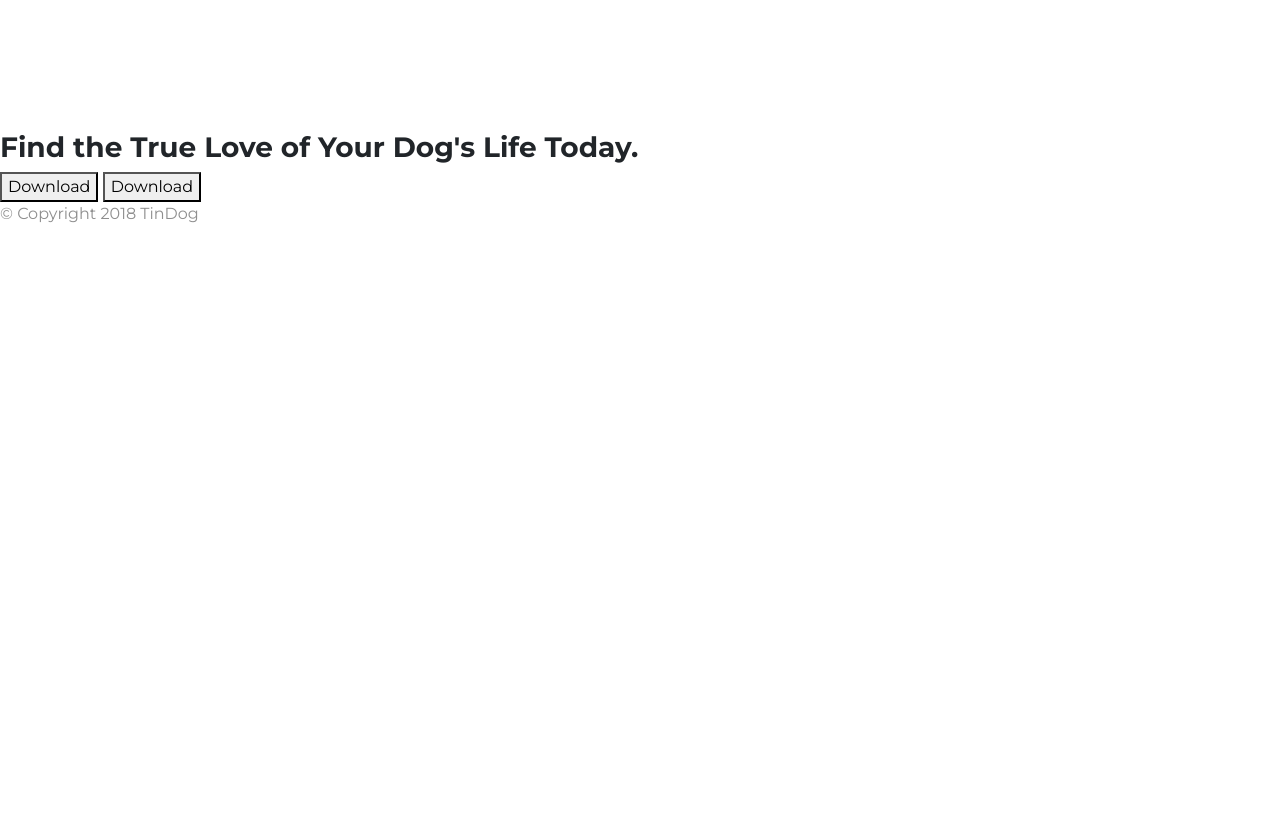
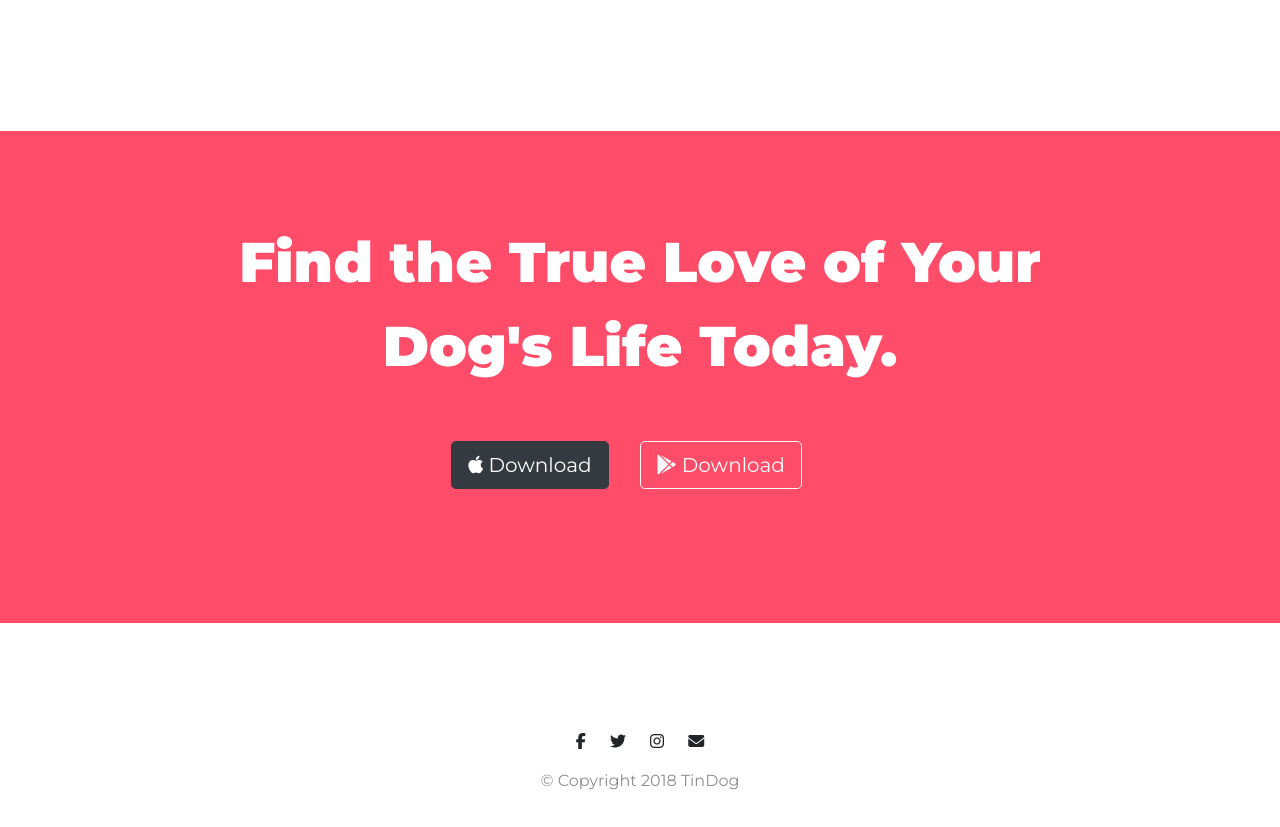
Before and after one commit to Ts8998/TinDog-CourseProject, a plain HTML site: page index.html in a window 1280 px wide. Shown: the part 2402-3229 px from the top of the page. Before the commit the page ends 2644 px from the top, so only its background shows below. Drawn offline with nearby package versions, Linux system fonts and the light colour scheme.

Commit message:
Download and Footer Area

```diff
--- a/css/styles.css
+++ b/css/styles.css
@@ -151,3 +151,29 @@ p {
 .pricing-column {
   padding: 3% 2%;
 }
+
+/* CTA Section */
+
+#cta {
+  background-color: #ff4C68;
+  color: #fff;
+  padding: 7% 15%;
+  text-align: center;
+}
+
+.cta-heading {
+  font-weight: 900;
+  font-size: 3.5rem;
+  line-height: 1.5;
+}
+
+/* Footer Section */
+
+#footer {
+  padding: 7% 15%;
+  text-align: center;
+}
+
+.social-icon {
+  margin: 20px 10px;
+}
--- a/index.html
+++ b/index.html
@@ -32,13 +32,13 @@
 
               <ul class="navbar-nav ml-auto">
                   <li class="nav-item">
-                      <a class="nav-link" href="">Contact</a>
+                      <a class="nav-link" href="#footer">Contact</a>
                   </li>
                   <li class="nav-item">
-                      <a class="nav-link" href="">Pricing</a>
+                      <a class="nav-link" href="#pricing">Pricing</a>
                   </li>
                   <li class="nav-item">
-                      <a class="nav-link" href="">Download</a>
+                      <a class="nav-link" href="#cta">Download</a>
                   </li>
               </ul>
 
@@ -55,6 +55,7 @@
           <button type="button" class="btn btn-dark btn-lg download-button"><span class="fab fa-apple"></span> Download</button>
           <button type="button" class="btn btn-outline-light btn-lg download-button"><span class="fab fa-google-play"></span> Download</button>
         </div>
+
         <div class="col-lg-6">
           <img src="images/iphone6.png" alt="iphone-mockup" class="title-image">
         </div>
@@ -207,9 +208,9 @@
 
   <section id="cta">
 
-    <h3>Find the True Love of Your Dog's Life Today.</h3>
-    <button type="button">Download</button>
-    <button type="button">Download</button>
+    <h3 class="cta-heading">Find the True Love of Your Dog's Life Today.</h3>
+    <button class="btn btn-lg btn-dark download-button" type="button"><span class="fab fa-apple"></span> Download</button>
+    <button class="btn btn-lg btn-outline-light download-button" type="button"><span class="fab fa-google-play"></span> Download</button>
 
   </section>
 
@@ -217,6 +218,10 @@
   <!-- Footer -->
 
   <footer id="footer">
+    <i class="social-icon fab fa-facebook-f"></i>
+    <i class="social-icon fab fa-twitter"></i>
+    <i class="social-icon fab fa-instagram"></i>
+    <i class="social-icon fas fa-envelope"></i>
 
     <p>© Copyright 2018 TinDog</p>
 
```
